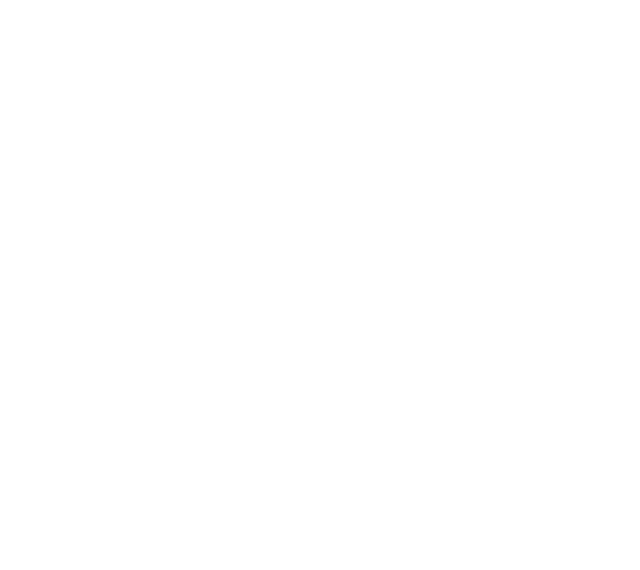
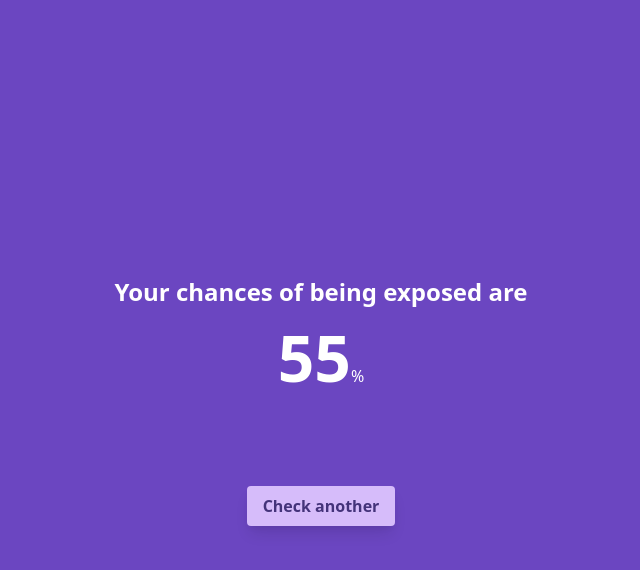
Before and after one commit to AndrewBastin/htn-app-frontend, a Nuxt app: page / in a window 1280 px wide. Both pictures are taken after a click on the button 799 px from the left and 288 px from the top of the page. Shown: the top 570 px of the page, without its empty margins (319-959 px from the left). Built offline with nearby package versions, Linux system fonts and the light colour scheme.

Commit message:
Initial Results page

```diff
--- a/pages/index.vue
+++ b/pages/index.vue
@@ -132,6 +132,16 @@
         </svg>
       </div>
     </div>
+
+    <div v-if="pagestate==='final'">
+      <div class="bg-purple-700 text-white h-screen flex justify-center items-center">
+        <div class="">
+          <h3 class="font-bold text-2xl">Your chances of being exposed are</h3>
+          <div class="text-center"><span class="font-bold text-6xl">55</span><span>%</span></div>
+          <button @click="checkAnother" class="px-4 py-2 m-auto mt-20 block bg-purple-300 text-purple-900 font-bold rounded shadow-lg">Check another</button>
+        </div>
+      </div>
+    </div>
   </div>
 </template>
 
@@ -144,13 +154,18 @@
   },
   methods: {
     submitForm(e) {
-      console.log(e);
       e.preventDefault();
-      console.log("form submit!");
+
       this.pagestate = "loading";
+
       setTimeout(() => {
         this.pagestate = "final";
       }, 2000);
+    },
+
+    checkAnother() {
+      console.log("check another");
+      this.pagestate = "home";
     }
   }
 }
```
